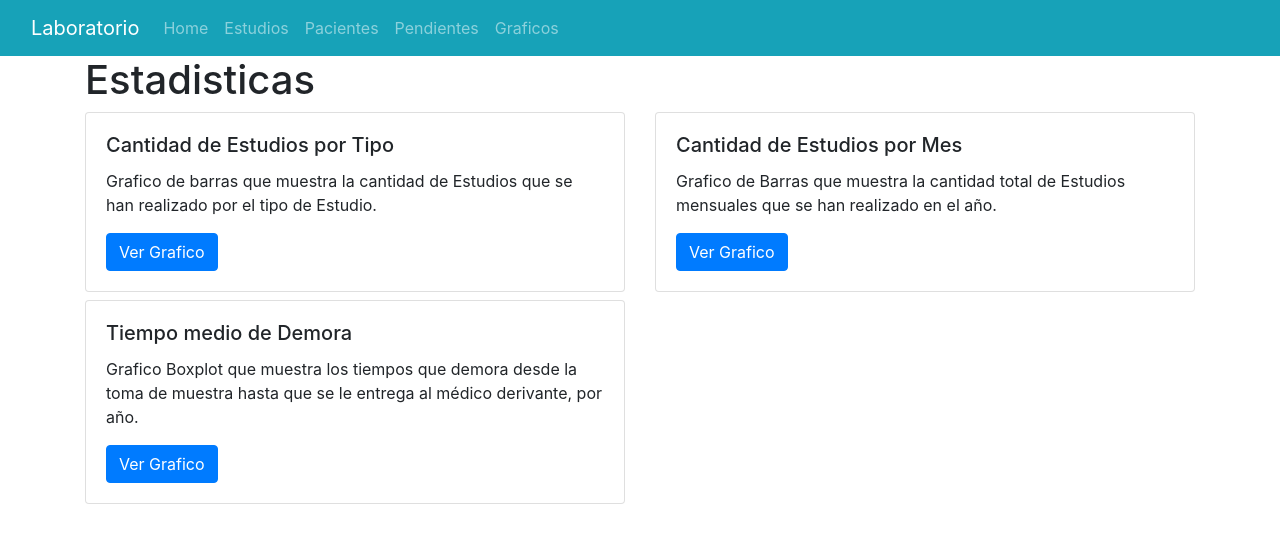
After one commit to JuanPabloNieva/TTPS-lab, a Django app: page /graficos in a window 1280 px wide. The commit adds this page. Shown: the top 543 px of the page. Run offline with Django 3.2, Linux system fonts and the light colour scheme; some libraries are stand-ins or nearby versions.

Commit message:
implementacion de los graficos estadisticos

```diff
--- a/laboratorio/app/templates/base.html
+++ b/laboratorio/app/templates/base.html
@@ -50,6 +50,9 @@
             <li class="nav-item">
               <a class="nav-link" href="{% url 'Pendientes' %}">Pendientes</a>
             </li>
+            <li class="nav-item">
+              <a class="nav-link" href="{% url 'Graficos' %}">Graficos</a>
+            </li>
           </ul>
         </div>
       </div>
--- /dev/null
+++ b/laboratorio/app/templates/graficos/index.html
@@ -0,0 +1,49 @@
+{% extends 'base.html' %}
+
+{% block title %}
+
+<h1>Estadisticas</h1>
+
+{% endblock %}
+
+{% block content %}
+
+<div class="row">
+    <div class="col-6 col-sm-12 col-md-6">
+        <div class="card w-auto" ><!--
+            <img class="card-img-top" src="{{'/graficos/img/grafico-barra.png'}}" alt="Card image cap">-->
+            <div class="card-body">
+                <h5 class="card-title">Cantidad de Estudios por Tipo</h5>
+                <p class="card-text">Grafico de barras que muestra la cantidad de Estudios
+                    que se han realizado por el tipo de Estudio.</p>
+                <a href="{% url 'Graficos_Tipo' %}" class="btn btn-primary">Ver Grafico</a>
+            </div>
+        </div>
+    </div>
+    <div class="col-6 col-sm-12 col-md-6">
+        <div class="card w-auto" >
+           <!-- <img class="card-img-top" src="..." alt="Card image cap">-->
+            <div class="card-body">
+                <h5 class="card-title">Cantidad de Estudios por Mes</h5>
+                <p class="card-text">Grafico de Barras que muestra la cantidad total de Estudios
+                    mensuales que se han realizado en el año.</p>
+                <a href="{% url 'Graficos_Mes' %}" class="btn btn-primary">Ver Grafico</a>
+            </div>
+        </div>
+    </div>
+</div>
+<div class="row mt-2">
+    <div class="col-6 col-sm-12 col-md-6">
+        <div class="card w-auto" >
+           <!-- <img class="card-img-top" src="..." alt="Card image cap">-->
+            <div class="card-body">
+                <h5 class="card-title">Tiempo medio de Demora</h5>
+                <p class="card-text">Grafico Boxplot que muestra los tiempos que demora
+                    desde la toma de muestra hasta que se le entrega al médico derivante, por año.</p>
+                <a href="{% url 'Graficos_Boxplot' %}" class="btn btn-primary">Ver Grafico</a>
+            </div>
+        </div>
+    </div>
+</div>
+
+{% endblock %}
--- a/laboratorio/app/templates/historial/index.html
+++ b/laboratorio/app/templates/historial/index.html
@@ -19,13 +19,13 @@
                         Fecha: {{historia.fecha}}
                     </button>
                 </h5>
-            </div>
+            </div><!--
             <div class="col-sm-2 edit-btn">
                 <button class="btn disable">editar</button>
             </div>
             <div class="col-sm-2 remove-btn">
                 <button class="btn ">eliminar</button>
-            </div>
+            </div>-->
         </div>
 
         <div id="collapse{{historia.id}}" class="collapse" aria-labelledby="headingOne" data-parent="#accordion">
--- a/laboratorio/app/urls.py
+++ b/laboratorio/app/urls.py
@@ -17,5 +17,9 @@ urlpatterns = [
     path('historial/paciente/<id>', views.historialPaciente),
     path('empleados', views.empleados, name='Empleados'),
     path('pendientes', views.pendientes, name='Pendientes'),
-    path('login', views.login, name='Login')
+    path('login', views.login, name='Login'),
+    path('graficos', views.graficos, name="Graficos"),
+    path('graficos/cantidadPorTipo', views.cantXTipo, name="Graficos_Tipo"),
+    path('graficos/cantidadPorMes', views.cantXMes, name="Graficos_Mes"),
+    path('graficos/tiempoDeDemora', views.boxplot, name="Graficos_Boxplot")
 ]
--- a/laboratorio/app/views.py
+++ b/laboratorio/app/views.py
@@ -1,10 +1,14 @@
 from django.shortcuts import redirect, render, HttpResponseRedirect, HttpResponse
 from django.urls.conf import path
-from .models import Paciente, ObraSocial, MedicoDerivante, TipoEstudio, Empleado, Estudio, Historial, Estado
+from .models import Muestra, Paciente, ObraSocial, MedicoDerivante, TipoEstudio, Empleado, Estudio, Historial, Estado
 from django.template.loader import get_template
 from .forms import EstudioForm, LoginForm, PacienteForm, HistorialForm
 import random
-from datetime import datetime
+from datetime import date, datetime, timedelta
+
+from plotly.offline import plot
+import plotly.graph_objects as go
+#import plotly.express as px
 
 # Create your views here.
 
@@ -180,3 +184,150 @@ def pagarEstudios(request):
 
 
     return redirect('/pendientes')
+
+
+#------Graficos---------
+def graficos(request):
+    return render(request, "graficos/index.html")
+
+def cantXTipo(request):
+    """
+    View demonstrating how to display a graph object
+    on a web page with Plotly.
+    """
+    #Me traigo todos los tipos
+
+    tiposDeEstudios = TipoEstudio.objects.all()
+
+    type=[]
+    x = []
+    y = []
+    estudios = Estudio.objects.values_list('tipoEstudio_id')
+
+
+    for tipo in tiposDeEstudios:
+        count=0
+        type.append(tipo.nombre)
+        x.append(tipo.id)
+        for estudio in estudios:
+            if(estudio[0]==tipo.id):
+                count=count+1
+        y.append(count)
+
+    # List of graph objects for figure.
+    # Each object will contain on series of data.
+    graphs = []
+
+    # Adding linear plot of y1 vs. x.
+    #graphs.append(
+    #    go.Scatter(x=x, y=y1, mode='lines', name='Line y1')
+    #)
+
+    # Adding scatter plot of y2 vs. x.
+    # Size of markers defined by y2 value.
+    #graphs.append(
+    #    go.Scatter(x=x, y=y2, mode='markers', opacity=0.8,
+    #               marker_size=y2, name='Scatter y2')
+    #)
+
+    # Adding bar plot of y3 vs x.
+
+    graphs.append(
+        go.Bar(x=x, y=y, name='Cantidad por tipo de estudio')
+    )
+
+    # Setting layout of the figure.
+    layout = {
+        'title': 'Cantidad de Estudios por Tipo',
+        'xaxis_title': 'Tipo de Estudio ',
+        'yaxis_title': 'Cantidad',
+        'height': 420,
+        'width': 560
+    }
+
+    # Getting HTML needed to render the plot.
+    plot_div = plot({'data': graphs, 'layout': layout},
+                    output_type='div')
+    return render(request,"graficos/cantXTipo.html", {'plot_div': plot_div, 'tiposDeEstudios':tiposDeEstudios})
+
+def cantXMes(request):
+    """
+    View demonstrating how to display a graph object
+    on a web page with Plotly.
+    """
+    #Me traigo todos los tipos
+
+    month=['Enero', 'Febrero', 'Marzo', 'Abril', 'Mayo', 'Junio', 'Julio', 'Agosto', 'Septiembre', 'Octubre', 'Noviembre', 'Diciembre']
+    x = [0,0,0,0,0,0,0,0,0,0,0,0]
+    y = [0,0,0,0,0,0,0,0,0,0,0,0]
+    estudios = Estudio.objects.all()
+
+    for estudio in estudios:
+        y[estudio.fechaAlta.month-1]= y[estudio.fechaAlta.month-1] + 1
+
+    graphs = []
+
+    graphs.append(
+        go.Bar(x=month, y=y, name='Cantidad por tipo de estudio')
+    )
+
+    # Setting layout of the figure.
+    layout = {
+        'xaxis_title': 'Tipo de Estudio ',
+        'yaxis_title': 'Cantidad',
+        'height': 640,
+        'width': 900
+    }
+
+    # Getting HTML needed to render the plot.
+    plot_div = plot({'data': graphs, 'layout': layout},
+                    output_type='div')
+    return render(request,"graficos/cantXMes.html", {'plot_div': plot_div})
+
+def boxplot(request):
+
+    y = []
+    estudios = Estudio.objects.all()
+    muestras = Muestra.objects.all()
+
+    filtro=[]
+    for estudio in estudios:
+        for muestra in muestras:
+            if muestra.paciente.id == estudio.paciente.id:
+                filtro.append({"estudio":estudio, "muestra":muestra})
+
+    # Tenes que tomar la fecha fin del estudio y hacer lo
+    # que hago con fecha de inicio. Y mete estas lineas
+    # dentro del for
+    fechaFin = datetime.now().strftime("%Y-%m-%d")
+    fin = datetime.strptime(fechaFin, '%Y-%m-%d')
+    #-------------------------------------------------
+
+    for elem in filtro:
+        # ejemplo
+        # fechaFin = elem['estudio'].fechaFin.strftime("%Y-%m-%d")
+        # fin = datetime.strptime(fechaFin, '%Y-%m-%d')
+        fechaInicio = elem['muestra'].fecha.strftime("%Y-%m-%d")
+        inicio =  datetime.strptime(fechaInicio, '%Y-%m-%d')
+
+        y.append((fin - inicio).days)
+
+    graphs = []
+
+    graphs.append(
+        go.Box( y=y, name="Días")
+    )
+
+    # Setting layout of the figure.
+    layout = {
+        'xaxis_title': 'Tiempo promedio de demora ',
+        'yaxis_title': 'Cantidad de Días',
+        'height': 640,
+        'width': 900
+    }
+
+    # Getting HTML needed to render the plot.
+    plot_div = plot({'data': graphs, 'layout': layout},
+                    output_type='div')
+
+    return render(request,"graficos/boxplot.html",  {'plot_div': plot_div})
```
Also changed, not shown: laboratorio/app/templates/graficos/boxplot.html (added, +14 -0 lines), laboratorio/app/templates/graficos/cantXMes.html (added, +14 -0 lines), laboratorio/app/templates/graficos/cantXTipo.html (added, +25 -0 lines), laboratorio/app/templates/graficos/img/grafico-barra.png (added).
